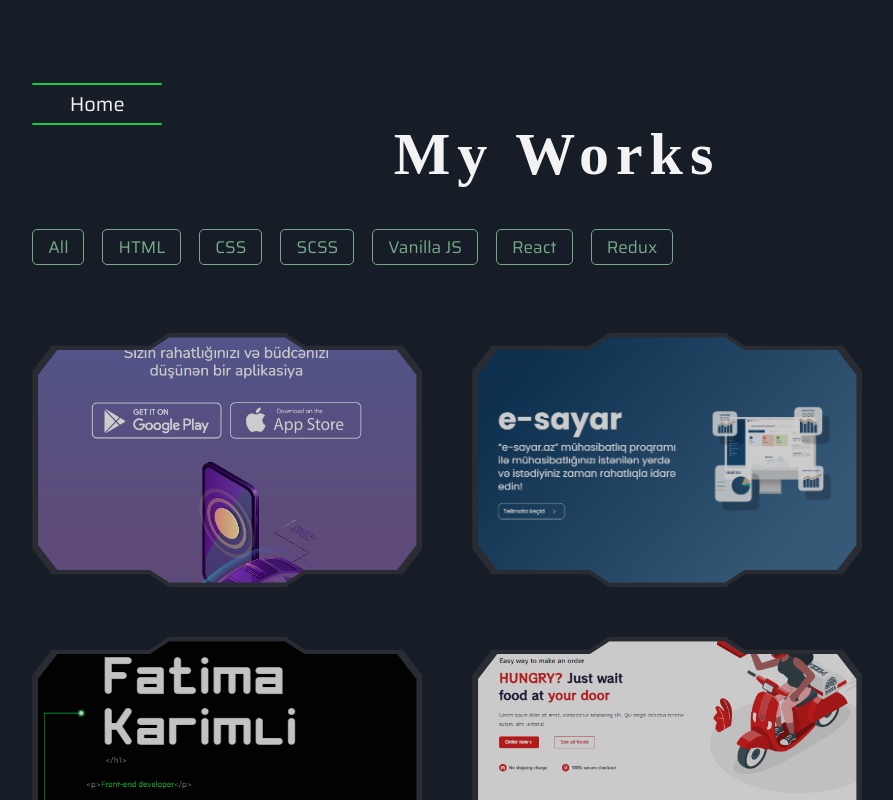
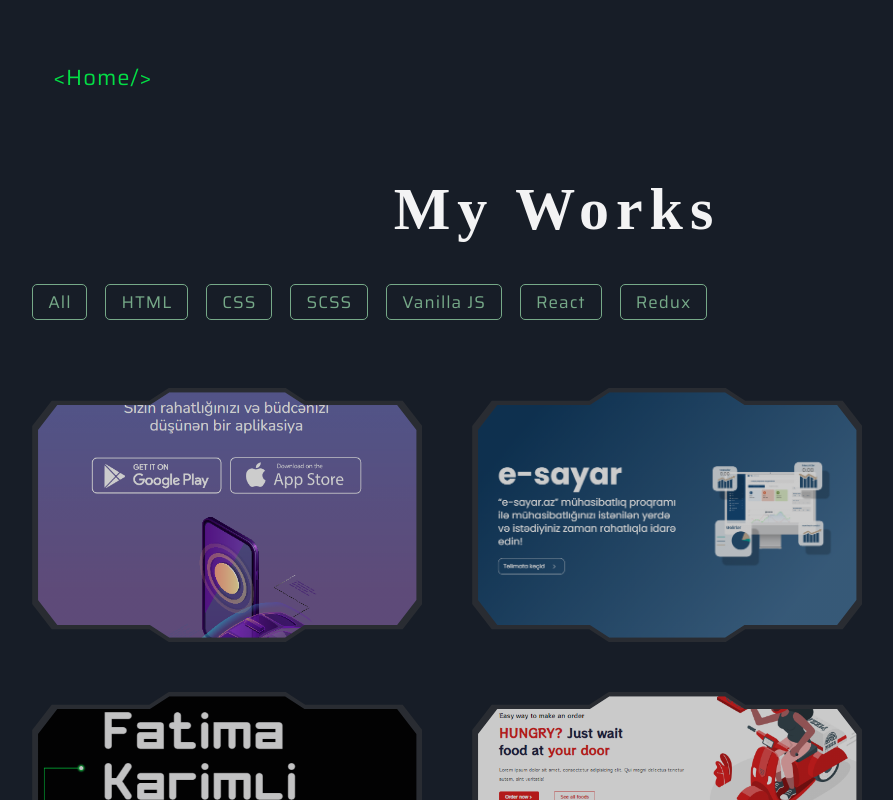
Before and after one commit to Kerimli98/FatimaKarimli, a React (Create React App) app: page /projects in a window 1280 px wide. Shown: the top 800 px of the page, without its empty margins (83-976 px from the left). Built offline with nearby package versions, Linux system fonts and the light colour scheme; a web font is replaced by a local one.

Commit message:
scroll-animations

```diff
--- a/package.json
+++ b/package.json
@@ -6,6 +6,7 @@
     "@testing-library/jest-dom": "^5.16.4",
     "@testing-library/react": "^13.3.0",
     "@testing-library/user-event": "^13.5.0",
+    "aos": "^2.3.4",
     "react": "^18.2.0",
     "react-dom": "^18.2.0",
     "react-router-dom": "^6.3.0",
--- a/src/components/About.js
+++ b/src/components/About.js
@@ -1,6 +1,13 @@
-import React from "react";
-
+import React, { useEffect } from "react";
+import AOS from "aos";
+import "aos/dist/aos.css";
 const About = () => {
+  useEffect(() => {
+    AOS.init({
+      delay: 170,
+    });
+    AOS.refresh();
+  }, []);
   return (
     <section className="about">
       <div className="curvy-line">
@@ -15,7 +22,11 @@
             <span className="tags"> &lt;p&gt;</span>This is
             <span className="tags">&lt;&#47;p&gt;</span>
           </p>
-          <h1 className="about__name">
+          <h1
+            className="about__name"
+            data-aos="fade-up"
+            data-aos-duration="1000"
+          >
             <span className="tags"> &lt;h1&gt;</span>
             Fatima Karimli
             <span className="tags">&lt;&#47;h1&gt;</span>
@@ -25,14 +36,25 @@
             <span className="tags">&lt;&#47;p&gt;</span>
           </p>
         </div>
-        <div className="about__right">
+        <div
+          className="about__right"
+          data-aos="fade-left"
+          data-aos-duration="1000"
+        >
           <p className="scewed-tag"> &lt;&#47;&gt;</p>
           <div className="outer-circle">
             <div className="circle1"></div>
             <div className="circle2"></div>
             <div className="circle3"></div>
             <div className="inner-circle"></div>
-            <a href="/assets/images/bid.png" download className="green-text z-top"> &lt;Download CV&#47;&gt;</a>
+            <a
+              href="/assets/images/bid.png"
+              download
+              className="green-text z-top"
+            >
+              {" "}
+              &lt;Download CV&#47;&gt;
+            </a>
           </div>
         </div>
       </div>
--- a/src/components/Contact.js
+++ b/src/components/Contact.js
@@ -1,6 +1,14 @@
-import React from "react";
+import React, { useEffect } from "react";
+import AOS from "aos";
+import "aos/dist/aos.css";
 
 const Contact = () => {
+  useEffect(() => {
+    AOS.init({
+      delay: 170,
+    });
+    AOS.refresh();
+  }, []);
   return (
     <div className="contact">
       <div className="contact__line"></div>
@@ -10,7 +18,12 @@
         <span className="tags positioned-bottom">&lt;&#47;h4&gt;</span>
       </h4>
       <div className="contacts">
-        <div className="contact-circle linkedin">
+        <div
+          data-aos-delay="300"
+          data-aos-duration="800"
+          data-aos="fade-up"
+          className="contact-circle linkedin"
+        >
           <a
             href="https://www.linkedin.com/in/fatimakarimli"
             target="_blank"
@@ -23,7 +36,12 @@
           </a>
           <div className="inner-circle"></div>
         </div>
-        <div className="contact-circle github">
+        <div
+          data-aos-delay="50"
+          data-aos-duration="800"
+          data-aos="fade-up"
+          className="contact-circle github"
+        >
           <a
             href="https://github.com/Kerimli98"
             target="_blank"
@@ -36,7 +54,12 @@
           </a>
           <div className="inner-circle"></div>
         </div>
-        <div className="contact-circle gmail">
+        <div
+          data-aos-delay="300"
+          data-aos-duration="800"
+          data-aos="fade-up"
+          className="contact-circle gmail"
+        >
           <a href="mailto:fatimakarimly@gmail.com" className="outer-circle">
             <span>&lt;&gt;</span>
             Gmail
@@ -44,7 +67,12 @@
           </a>
           <div className="inner-circle"></div>
         </div>
-        <div className="contact-circle instagram">
+        <div
+          data-aos-delay="300"
+          data-aos-duration="800"
+          data-aos="fade-up"
+          className="contact-circle instagram"
+        >
           <a
             href="https://www.instagram.com/veistsin/"
             target="_blank"
--- a/src/components/ProjectsSlider.js
+++ b/src/components/ProjectsSlider.js
@@ -1,6 +1,7 @@
-import React, { useRef, useState } from "react";
+import React, { useRef, useState, useEffect } from "react";
 import { Link } from "react-router-dom";
-
+import AOS from "aos";
+import "aos/dist/aos.css";
 import Slider from "react-slick";
 import "slick-carousel/slick/slick.css";
 import "slick-carousel/slick/slick-theme.css";
@@ -27,6 +28,12 @@
   );
 };
 const ProjectsSlider = () => {
+  useEffect(() => {
+    AOS.init({
+      delay: 170,
+    });
+    AOS.refresh();
+  }, []);
   const [slideIndex, setSlideIndex] = useState(0);
   const [updateCount, setUpdateCount] = useState(0);
   const settings = {
@@ -59,7 +66,7 @@
       <Slider {...settings} ref={sliderRef}>
         {projects.map((item) => (
           <div key={item.id} className="project-slide">
-            <Link
+            <Link data-aos="zoom-in-right"
               to={`/projects/${item.title}`}
               className="img-container"
               onMouseEnter={() => setAnimated(() => true)}
@@ -75,7 +82,7 @@
               <div className={animated ? "circle animated4" : ""}></div>
             </Link>
 
-            <div className="slide-content">
+            <div className="slide-content" data-aos="zoom-in-left">
               <Link to={`/projects/${item.title}`} className="slide-title">
                 {item.title}
               </Link>
@@ -90,7 +97,9 @@
         ))}
       </div>
       <Link to="/projects" className="btn-slider">
-        <button className="button button--one ">&lt; See All &#47;&gt;</button>
+        <button style={{ letterSpacing: "0" }} className="button button--one ">
+          &lt; See All &#47;&gt;
+        </button>
       </Link>
     </div>
   );
--- a/src/pages/Portfolio.js
+++ b/src/pages/Portfolio.js
@@ -49,19 +49,12 @@
   }, [category]);
   const [itemId, setItemId] = useState(0);
 
-
   return (
     <div className="projects-page">
-
       <Link to="/">
-
-        <a href="/" className="backBtn">
-          <span className="line tLine"></span>
-          <span className="line mLine"></span>
-          <span className="label">Home</span>
-          <span className="line bLine"></span>
-        </a>
-
+        <button className="button button--one">
+         &lt;Home&#47;&gt;
+        </button>
       </Link>
       <h3>My Works</h3>
       <div className="filter-btns">
--- a/src/pages/Project.js
+++ b/src/pages/Project.js
@@ -69,12 +69,9 @@
   return (
     <div className="project-detail">
       <Link to="/">
-        <div className="backBtn">
-          <span className="line tLine"></span>
-          <span className="line mLine"></span>
-          <span className="label">Home</span>
-          <span className="line bLine"></span>
-        </div>
+        <button  className="button button--one">
+          &lt;Home&#47;&gt;
+        </button>
       </Link>
 
       <div className="project-container">
--- a/src/styles/components/_button.scss
+++ b/src/styles/components/_button.scss
@@ -8,7 +8,8 @@
   font-size: 2.2rem;
   cursor: pointer;
   background-color: $color-main-bg;
-  font-family: inherit;
+  font-family: "Saira", sans-serif;
+  letter-spacing: 1px ;
 }
 
 button {
@@ -55,115 +56,6 @@
   }
 }
 
-a.backBtn {
-  width: 13rem;
-  left: 0%;
-  top: 3%;
-  background-color: #f4f4f4;
-  transition: all 0.4s ease;
-  position: absolute;
-  cursor: pointer;
-  z-index: 500;
-}
-
-span.line {
-  bottom: auto;
-  right: auto;
-  top: auto;
-  left: auto;
-  background-color: $color-green-light-2;
-  border-radius: 10px;
-  width: 100%;
-  left: 0px;
-  height: 2px;
-  display: block;
-  position: absolute;
-  transition: width 0.2s ease 0.1s, left 0.2s ease, transform 0.2s ease 0.3s,
-    background-color 0.2s ease;
-}
-
-span.tLine {
-  top: 0px;
-}
-
-span.mLine {
-  top: 1.3rem;
-  opacity: 0;
-}
-
-span.bLine {
-  top: 4rem;
-}
-
-.label {
-  color: $color-white;
-  font-family: "Saira", sans-serif;
-  position: absolute;
-  left: 0px;
-  top: 0.5rem;
-  width: 100%;
-  text-align: center;
-  transition: all 0.4s ease;
-  font-size: 2rem;
-}
-
-a.backBtn:hover span.label {
-  left: 2.5rem;
-}
-a.backBtn:active span.label {
-  left: 2.5rem;
-}
-
-a.backBtn:hover span.line {
-  left: -1rem;
-  height: 0.5rem;
-  background-color: $color-white;
-}
-a.backBtn:active span.line {
-  left: -1rem;
-  height: 0.5rem;
-  background-color: $color-white;
-}
-
-a.backBtn:hover span.tLine {
-  width: 2.5rem;
-  transform: rotate(-45deg);
-  left: -1.5rem;
-  top: 1.2rem;
-}
-
-a.backBtn:active span.tLine {
-  width: 2.5rem;
-  transform: rotate(-45deg);
-  left: -1.5rem;
-  top: 1.2rem;
-}
-
-a.backBtn:hover span.mLine {
-  opacity: 1;
-  width: 3.5rem;
-  top: 2rem;
-}
-a.backBtn:active span.mLine {
-  opacity: 1;
-  width: 3.5rem;
-  top: 2rem;
-}
-
-a.backBtn:hover span.bLine {
-  width: 2.5rem;
-  transform: rotate(45deg);
-  left: -1.5rem;
-  top: 2.8rem;
-}
-
-a.backBtn:active span.bLine {
-  width: 2.5rem;
-  transform: rotate(45deg);
-  left: -1.5rem;
-  top: 2.8rem;
-}
-
 .go-to-btn {
   display: inline-block;
   margin-top: 4rem;
@@ -192,17 +84,27 @@
 }
 
 @media (max-width: 1100px) {
-  a.backBtn {
-    left: 0%;
-    top: 2%;
+  .button--one {
+    &:hover {
+      &:before {
+        top: unset;
+        bottom: unset;
+        left: unset;
+        right: unset;
+        transition: unset;
+      }
+      &:after {
+        top: unset;
+        bottom: unset;
+        left: unset;
+        right: unset;
+        transition: unset;
+      }
+    }
   }
 }
 
 @media (max-width: 830px) {
-  a.backBtn {
-    left: 0%;
-    top: 1%;
-  }
   .go-to-btn {
     font-size: 2rem;
     margin-top: 3rem;
@@ -218,5 +120,3 @@
     font-size: 1.8rem;
   }
 }
-@media (max-width: 490px) {
-}
```
Also changed, not shown: 1 other file (tests, documents, lock files or other folders).
